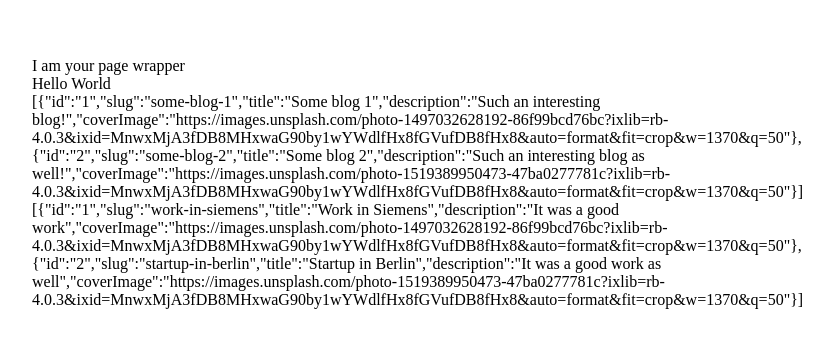
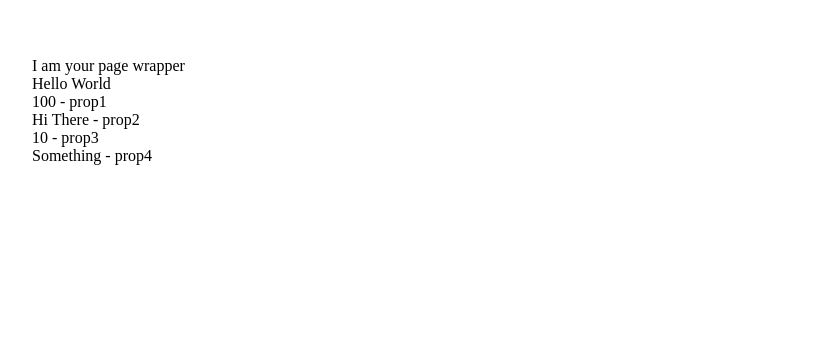
Before and after one commit to Jerga99/next-app-router, a Next.js app: page / in a window 1280 px wide. Shown: the part 151-498 px from the top of the page, without its empty margins (176-1009 px from the left). Built offline with nearby package versions, Linux system fonts and the light colour scheme.

Commit message:
Map function

```diff
--- a/src/app/page.js
+++ b/src/app/page.js
@@ -1,6 +1,13 @@
 
 import blogs from "@/content/blogs.json";
 import portfolios from "@/content/portfolios.json";
+
+const items2 = [
+  {value: 100, prop: "prop1"},
+  {value: "Hi There",  prop: "prop2"},
+  {value: 10,  prop: "prop3"},
+  {value: "Something",  prop: "prop4"}
+];
 
 export default function Home() {
 
@@ -8,8 +15,12 @@ export default function Home() {
     <>
       <div>Hello World</div>
       <div>
-        {JSON.stringify(blogs)}
-        {JSON.stringify(portfolios)}
+        { items2.map((item) => {
+          console.log(item);
+          return (
+            <div key={item.value}>{item.value} - {item.prop}</div>
+          )
+        })}
       </div>
     </>
   )
```
